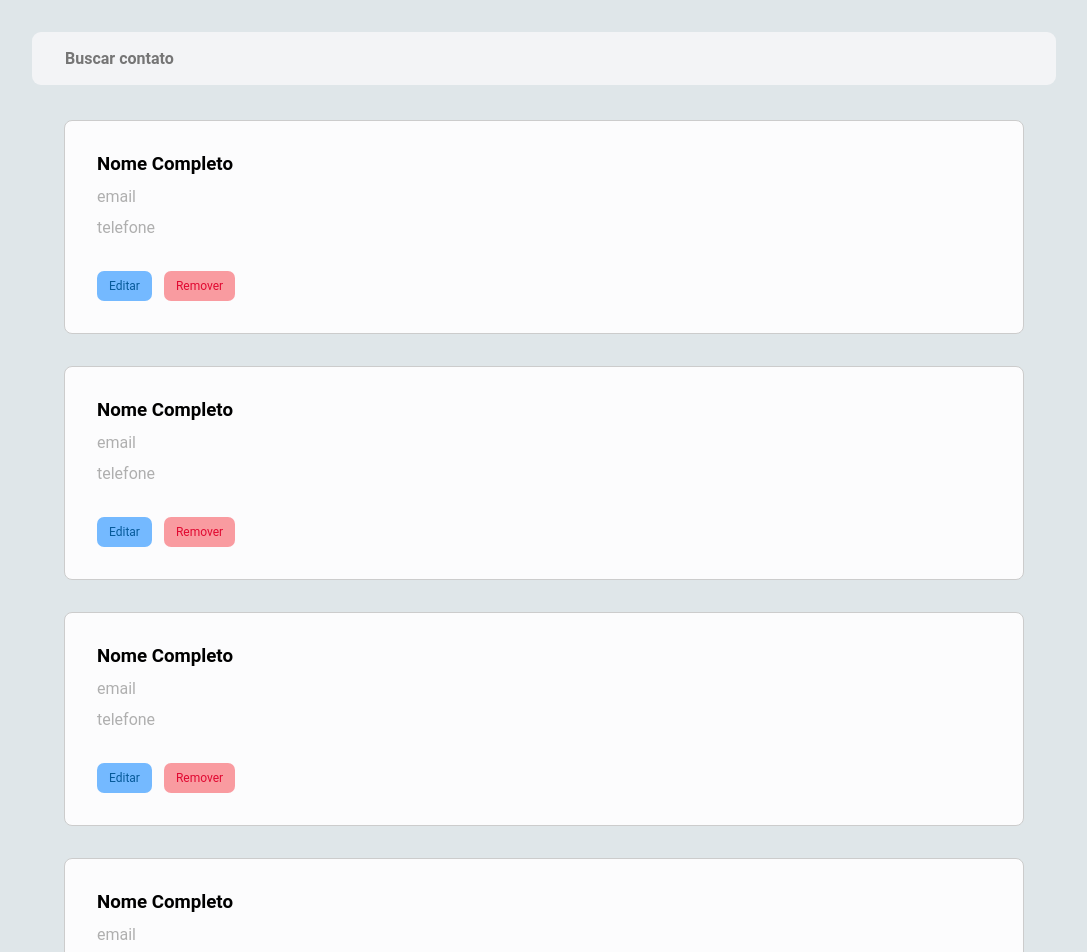
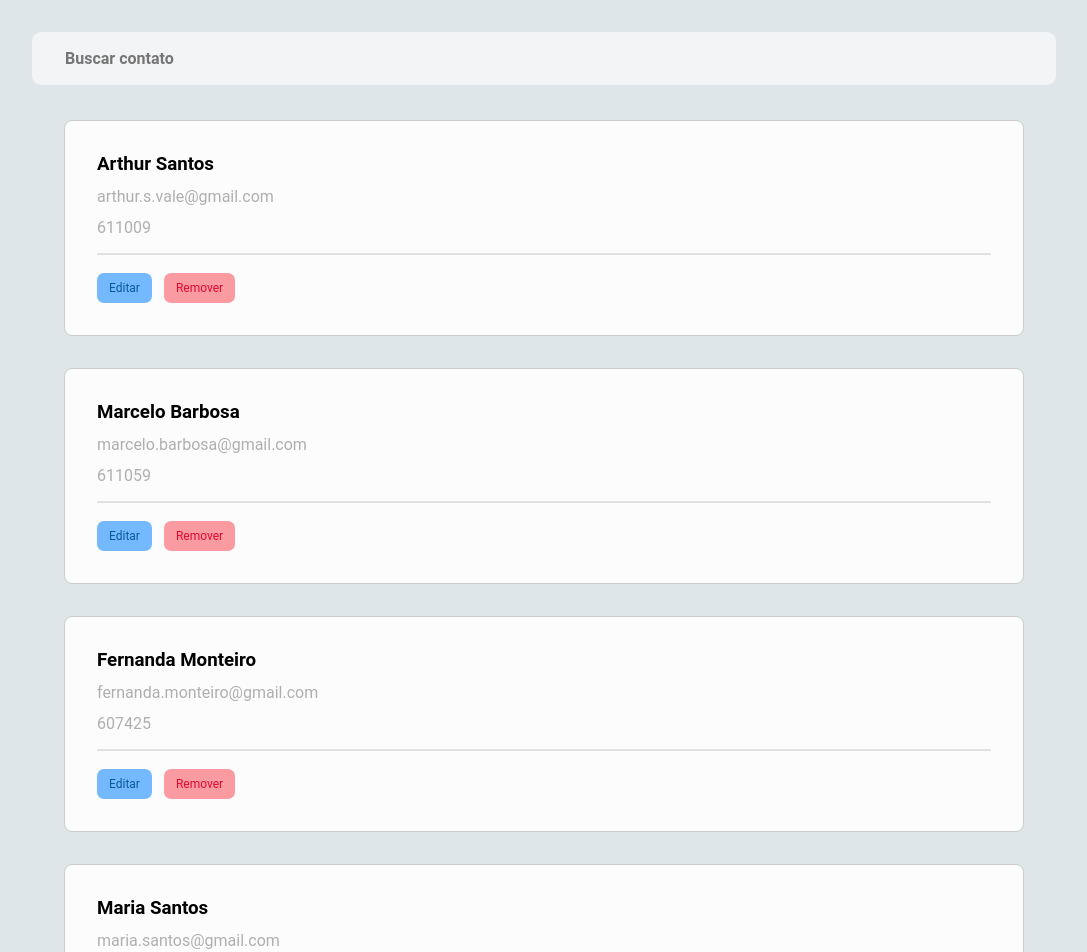
Before and after one commit to arthursantos1/Lista_Contato, a React (Create React App) app: page / in a window 1280 px wide. Shown: the top 952 px of the page, without its empty margins (96-1183 px from the left). Built offline with nearby package versions, Linux system fonts and the light colour scheme.

Commit message:
Foi realizado a componetização do contato e ajustado a troca dos botões

```diff
--- a/package.json
+++ b/package.json
@@ -9,8 +9,6 @@
     "@testing-library/user-event": "^13.5.0",
     "@types/jest": "^27.5.2",
     "@types/node": "^16.18.12",
-    "@types/react": "^18.0.28",
-    "@types/react-dom": "^18.0.11",
     "react": "^18.2.0",
     "react-dom": "^18.2.0",
     "react-redux": "^9.2.0",
@@ -45,6 +43,8 @@
     ]
   },
   "devDependencies": {
+    "@types/react": "^19.2.14",
+    "@types/react-dom": "^19.2.3",
     "@types/styled-components": "^5.1.36",
     "@typescript-eslint/eslint-plugin": "^5.53.0",
     "@typescript-eslint/parser": "^5.53.0",
--- /dev/null
+++ b/src/components/contatos/index.jsx
@@ -0,0 +1,41 @@
+import { useState } from 'react'
+import * as S from './styles'
+
+type Props = {
+  nome: string,
+  email: string,
+  telefone: number
+}
+
+const Contato = ({ nome, email, telefone }: Props) => {
+  const [estaEditando, setEditando] = useState(false)
+
+  return (
+    <S.ContainerCard>
+      <label id="nome">
+        <h3 id="nome">{nome}</h3>
+      </label>
+      <S.CardTexto>{email}</S.CardTexto>
+      <S.CardTexto>{telefone}</S.CardTexto>
+      <S.ContainerBotao>
+        {estaEditando ? (
+          <>
+            <S.BotaoEditar>Salvar</S.BotaoEditar>
+            <S.BotaoRemover onClick={() => setEditando(false)}>
+              Cancelar
+            </S.BotaoRemover>
+          </>
+        ) : (
+          <>
+            <S.BotaoEditar onClick={() => setEditando(true)}>
+              Editar
+            </S.BotaoEditar>
+            <S.BotaoRemover>Remover</S.BotaoRemover>
+          </>
+        )}
+      </S.ContainerBotao>
+    </S.ContainerCard>
+  )
+}
+
+export default Contato
--- /dev/null
+++ b/src/components/contatos/styles.ts
@@ -0,0 +1,43 @@
+import styled from 'styled-components'
+
+export const ContainerCard = styled.div`
+  background-color: #fcfcfd;
+  padding: 32px;
+  margin-bottom: 32px;
+  border-radius: 8px;
+  border: 1px solid #ccc;
+`
+
+export const ContainerBotao = styled.div`
+  padding-top: 18px;
+  width: 100%;
+  margin-top: 16px;
+  border-top: 2px solid rgba(0, 0, 0, 0.1);
+`
+
+export const CardTexto = styled.p`
+  margin-top: 12px;
+  color: #afafaf;
+`
+
+export const BotaoEditar = styled.button`
+  margin-right: 12px;
+  padding: 8px 12px;
+  background-color: #74b9ff;
+  border-radius: 7px;
+  border: none;
+  font-size: 12px;
+  cursor: pointer;
+  color: #065a9a;
+`
+
+export const BotaoRemover = styled.button`
+  margin-right: 12px;
+  padding: 8px 12px;
+  background-color: #f87077b0;
+  border-radius: 7px;
+  border: none;
+  font-size: 12px;
+  cursor: pointer;
+  color: #e10931;
+`
--- a/src/containers/ListaContatos/index.tsx
+++ b/src/containers/ListaContatos/index.tsx
@@ -1,68 +1,38 @@
-import {
-  BotaoEditar,
-  BotaoRemover,
-  CardTexto,
-  ContainerBotao,
-  ContainerCard,
-  ContainerMain
-} from './style'
+import { ContainerMain } from './style'
+import Contato from '../../components/contatos'
+
+const Contatos = [
+  {
+    nome: 'Arthur Santos',
+    email: 'arthur.s.vale@gmail.com',
+    telefone: 619999 - 8990
+  },
+  {
+    nome: 'Marcelo Barbosa',
+    email: 'marcelo.barbosa@gmail.com',
+    telefone: 619249 - 8190
+  },
+  {
+    nome: 'Fernanda Monteiro',
+    email: 'fernanda.monteiro@gmail.com',
+    telefone: 611992 - 4567
+  },
+  {
+    nome: 'Maria Santos',
+    email: 'maria.santos@gmail.com',
+    telefone: 6167459 - 8392
+  }
+]
 
 const ListaContato = () => {
   return (
     <ContainerMain>
       <ul>
-        <li>
-          <ContainerCard>
-            <label id="nome">
-              <h3 id="nome">Nome Completo</h3>
-            </label>
-            <CardTexto>email</CardTexto>
-            <CardTexto>telefone</CardTexto>
-            <ContainerBotao>
-              <BotaoEditar>Editar</BotaoEditar>
-              <BotaoRemover>Remover</BotaoRemover>
-            </ContainerBotao>
-          </ContainerCard>
-        </li>
-        <li>
-          <ContainerCard>
-            <label id="nome">
-              <h3 id="nome">Nome Completo</h3>
-            </label>
-            <CardTexto>email</CardTexto>
-            <CardTexto>telefone</CardTexto>
-            <ContainerBotao>
-              <BotaoEditar>Editar</BotaoEditar>
-              <BotaoRemover>Remover</BotaoRemover>
-            </ContainerBotao>
-          </ContainerCard>
-        </li>
-        <li>
-          <ContainerCard>
-            <label id="nome">
-              <h3 id="nome">Nome Completo</h3>
-            </label>
-            <CardTexto>email</CardTexto>
-            <CardTexto>telefone</CardTexto>
-            <ContainerBotao>
-              <BotaoEditar>Editar</BotaoEditar>
-              <BotaoRemover>Remover</BotaoRemover>
-            </ContainerBotao>
-          </ContainerCard>
-        </li>
-        <li>
-          <ContainerCard>
-            <label id="nome">
-              <h3 id="nome">Nome Completo</h3>
-            </label>
-            <CardTexto>email</CardTexto>
-            <CardTexto>telefone</CardTexto>
-            <ContainerBotao>
-              <BotaoEditar>Editar</BotaoEditar>
-              <BotaoRemover>Remover</BotaoRemover>
-            </ContainerBotao>
-          </ContainerCard>
-        </li>
+        {Contatos.map((i) => (
+          <li key={i.nome}>
+            <Contato nome={i.nome} email={i.email} telefone={i.telefone} />
+          </li>
+        ))}
       </ul>
     </ContainerMain>
   )
--- a/src/containers/ListaContatos/style.ts
+++ b/src/containers/ListaContatos/style.ts
@@ -4,44 +4,3 @@ export const ContainerMain = styled.main`
   margin-top: 120px;
   padding: 0 32px;
 `
-
-export const ContainerCard = styled.div`
-  background-color: #fcfcfd;
-  padding: 32px;
-  margin-bottom: 32px;
-  border-radius: 8px;
-  border: 1px solid #ccc;
-`
-
-export const ContainerBotao = styled.div`
-  padding-top: 18px;
-  width: 100%;
-  margin-top: 16px;
-`
-
-export const CardTexto = styled.p`
-  margin-top: 12px;
-  color: #afafaf;
-`
-
-export const BotaoEditar = styled.button`
-  margin-right: 12px;
-  padding: 8px 12px;
-  background-color: #74b9ff;
-  border-radius: 7px;
-  border: none;
-  font-size: 12px;
-  cursor: pointer;
-  color: #065a9a;
-`
-
-export const BotaoRemover = styled.button`
-  margin-right: 12px;
-  padding: 8px 12px;
-  background-color: #f87077b0;
-  border-radius: 7px;
-  border: none;
-  font-size: 12px;
-  cursor: pointer;
-  color: #e10931;
-`
```
Also changed, not shown: 1 other file (tests, documents, lock files or other folders).
